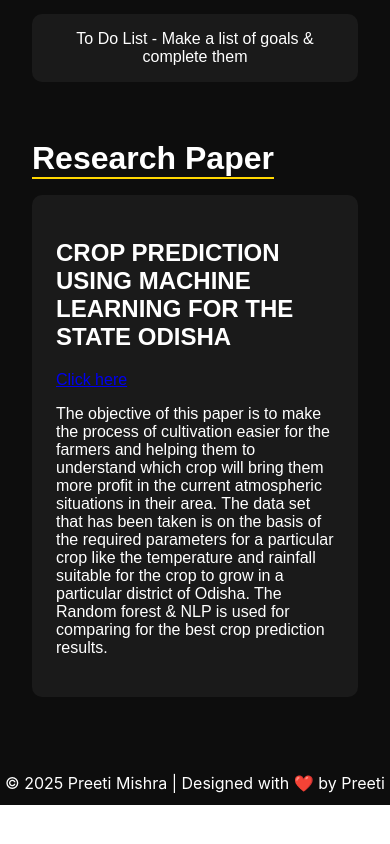
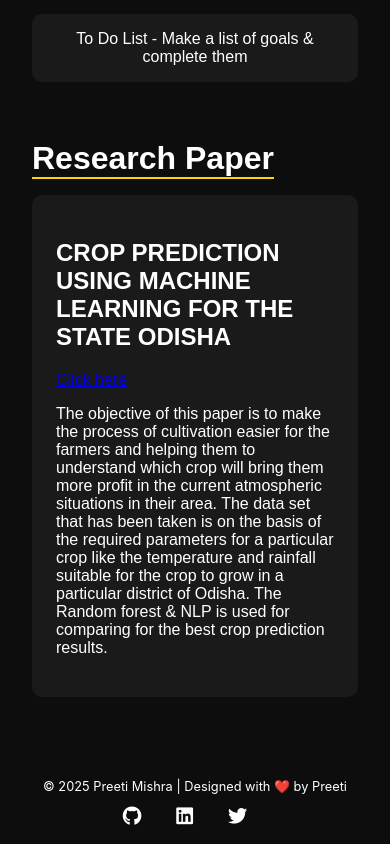
Before and after one commit to preetimishra2/portfolio, a React (Create React App) app: page /experience in a window 390 px wide. Shown: the part 593-1437 px from the top of the page. Before the commit the page ends 1398 px from the top, so only its background shows below. Built offline with nearby package versions, Linux system fonts and the light colour scheme.

Commit message:
fixing footer for mobile compatibility

```diff
--- a/src/components/Footer.css
+++ b/src/components/Footer.css
@@ -2,10 +2,9 @@
   background-color: #0d0d0d;
   color: #fff;
   text-align: center;
-  padding: 10px 0;
+  padding: 1rem 0;
   font-size: 1rem;
   position: relative;
-  bottom: 0;
   width: 100%;
 }
 
@@ -13,8 +12,42 @@
   margin: 0;
   line-height: 1.5;
 }
-@media (min-width: 480px) {
-  .font-link {
-    font-family: "Hanalei Fill", cursive;
+
+.social-icons {
+  margin-top: 0.5rem;
+  display: flex;
+  justify-content: center;
+  gap: 15px;
+}
+
+.icon {
+  font-size: 1.5rem;
+  color: #fff;
+  text-decoration: none;
+  transition: color 0.3s ease;
+}
+
+.icon:hover {
+  color: #ffd700; /* Golden color on hover */
+}
+
+/* Mobile-Specific Styles */
+@media (max-width: 768px) {
+  .footer p {
+    font-size: 0.9rem;
+  }
+
+  .icon {
+    font-size: 1.3rem;
   }
 }
+
+@media (max-width: 480px) {
+  .footer p {
+    font-size: 0.8rem;
+  }
+
+  .icon {
+    font-size: 1.2rem;
+  }
+}
--- a/src/components/Footer.js
+++ b/src/components/Footer.js
@@ -3,10 +3,39 @@ import "./Footer.css";
 
 const Footer = () => {
   return (
-    <footer className="footer">
+    <footer className="footer font-link">
       <p>
         © {new Date().getFullYear()} Preeti Mishra | Designed with ❤️ by Preeti
       </p>
+      <div className="social-icons">
+        <a
+          href="https://github.com/preetimishra2"
+          className="icon"
+          target="_blank"
+          rel="noopener noreferrer"
+          aria-label="GitHub"
+        >
+          <i className="fab fa-github"></i>
+        </a>
+        <a
+          href="https://linkedin.com/in/preetimishra"
+          className="icon"
+          target="_blank"
+          rel="noopener noreferrer"
+          aria-label="LinkedIn"
+        >
+          <i className="fab fa-linkedin"></i>
+        </a>
+        <a
+          href="https://twitter.com/preetimishra"
+          className="icon"
+          target="_blank"
+          rel="noopener noreferrer"
+          aria-label="Twitter"
+        >
+          <i className="fab fa-twitter"></i>
+        </a>
+      </div>
     </footer>
   );
 };
```
